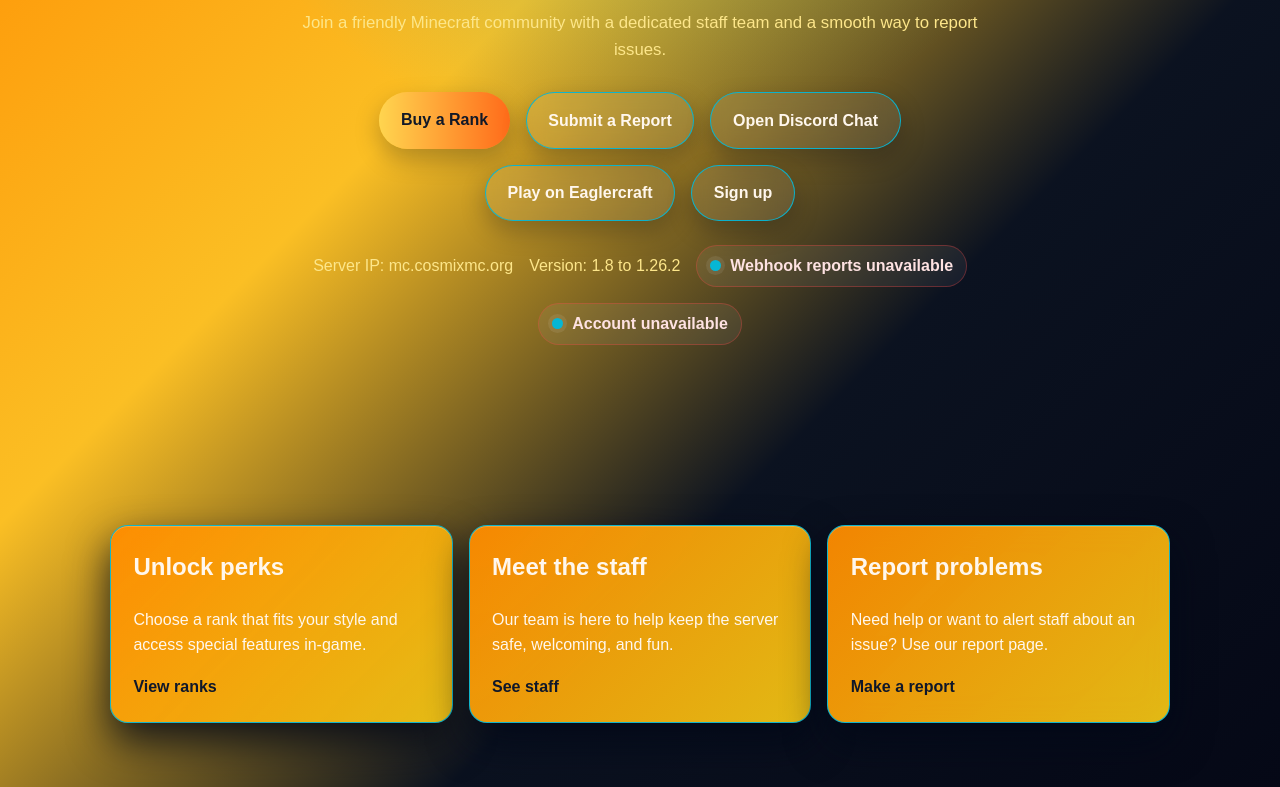
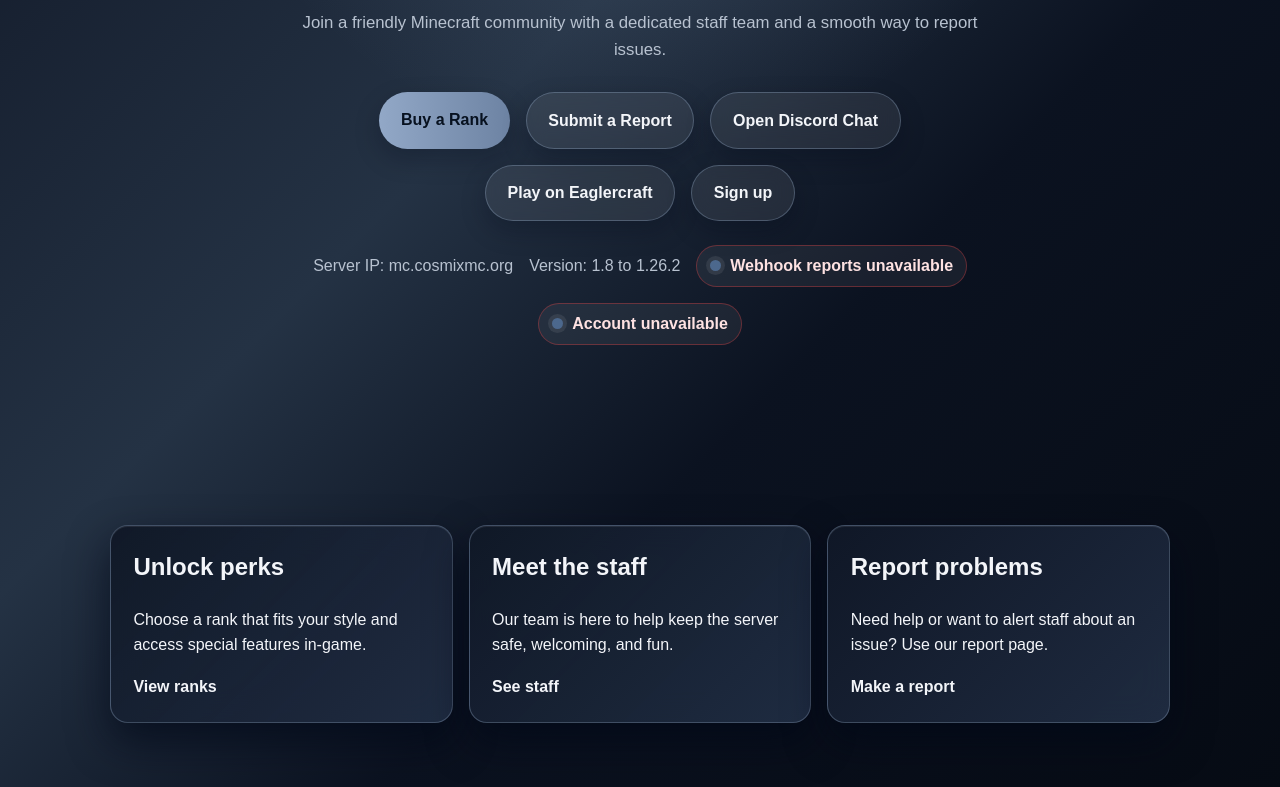
Before and after one commit to jamie666real/cosmix, a website: page index.html in a window 1280 px wide. Shown: the part 307-1094 px from the top of the page. Drawn offline with Linux system fonts and the light colour scheme; no server answers.

Commit message:
changed colors to darker colors

```diff
--- a/styles.css
+++ b/styles.css
@@ -1,17 +1,17 @@
 :root {
   color-scheme: dark;
-  --bg-start: #ff8c00;
-  --bg-mid: #fbbf24;
-  --bg-end: #050816;
-  --panel: rgba(8, 15, 30, 0.9);
-  --panel-2: rgba(15, 23, 42, 0.92);
-  --text: #fff7ed;
-  --muted: #fde68a;
-  --accent: #ffd54f;
-  --accent-2: #ff6b1a;
-  --accent-3: #06b6d4;
-  --border: rgba(6, 182, 212, 0.95);
-  --shadow: rgba(2, 8, 23, 0.85);
+  --bg-start: #111827;
+  --bg-mid: #243244;
+  --bg-end: #060b14;
+  --panel: rgba(12, 20, 35, 0.82);
+  --panel-2: rgba(16, 24, 39, 0.92);
+  --text: #f3f5f9;
+  --muted: #b8c2d0;
+  --accent: #92a8c7;
+  --accent-2: #6d83a3;
+  --accent-3: #4c688d;
+  --border: rgba(146, 168, 199, 0.35);
+  --shadow: rgba(2, 8, 23, 0.65);
 }
 
 * {
@@ -25,7 +25,7 @@
 body {
   margin: 0;
   font-family: Arial, Helvetica, sans-serif;
-  background: linear-gradient(135deg, var(--bg-start), var(--bg-mid) 35%, #0b1220 65%, var(--bg-end));
+  background: linear-gradient(135deg, var(--bg-start), var(--bg-mid) 38%, #0b1220 62%, var(--bg-end));
   color: var(--text);
   line-height: 1.6;
   min-height: 100vh;
@@ -79,7 +79,7 @@
 
 .hero {
   min-height: 100vh;
-  background: radial-gradient(circle at top, rgba(6, 182, 212, 0.35), transparent 45%);
+  background: radial-gradient(circle at top, rgba(146, 168, 199, 0.24), transparent 45%);
 }
 
 .hero-content {
@@ -133,7 +133,7 @@
 
 .button.primary {
   background: linear-gradient(90deg, var(--accent), var(--accent-2));
-  color: #111827;
+  color: #07111f;
 }
 
 .button.secondary {
@@ -201,11 +201,11 @@
 .profile-card,
 .rank-card,
 .staff-card {
-  background: linear-gradient(135deg, rgba(255, 140, 0, 0.95), rgba(250, 204, 21, 0.9));
+  background: linear-gradient(135deg, rgba(16, 24, 39, 0.96), rgba(33, 46, 68, 0.92));
   border: 1px solid var(--border);
   border-radius: 18px;
   padding: 1.4rem;
-  box-shadow: 0 18px 40px var(--shadow), inset 0 1px 0 rgba(255, 255, 255, 0.2);
+  box-shadow: 0 18px 40px var(--shadow), inset 0 1px 0 rgba(255, 255, 255, 0.08);
   backdrop-filter: blur(16px);
 }
 
@@ -217,7 +217,7 @@
 }
 
 .card a {
-  color: #0f172a;
+  color: var(--text);
   font-weight: 700;
   text-decoration: none;
 }
@@ -242,7 +242,7 @@
 }
 
 .rank-card .price {
-  color: #111827;
+  color: var(--text);
   font-size: 1.2rem;
   font-weight: 700;
 }
@@ -252,7 +252,7 @@
 }
 
 .staff-card .role {
-  color: #111827;
+  color: var(--text);
   font-weight: 700;
   text-transform: uppercase;
   letter-spacing: 0.08em;
```
